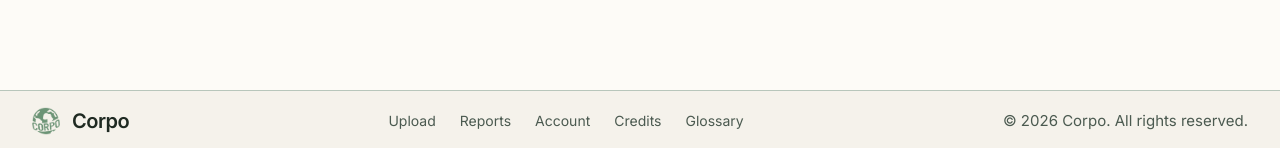
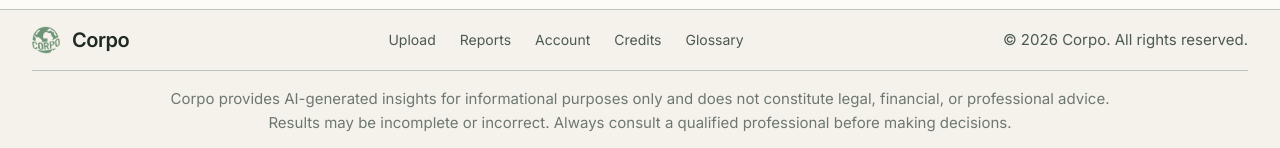
Before and after one commit to JderenthalCS/Corpo, a React (Vite) app: page /reports/1 in a window 1280 px wide. Shown: the part 649-797 px from the top of the page. Built offline with nearby package versions, Linux system fonts and the light colour scheme; no server answers; the database is empty.

Commit message:
Disclaimer

```diff
--- a/src/components/Footer.jsx
+++ b/src/components/Footer.jsx
@@ -5,13 +5,19 @@ export default function Footer() {
   return (
     <footer className="mt-0 border-t border-[var(--border)] bg-[var(--surface)]">
   <div className="mx-auto max-w-7xl px-5 py-4 md:px-8">
+
+    {/* Top Row */}
     <div className="flex flex-col gap-6 sm:flex-row sm:items-center sm:justify-between">
+
+      {/* Logo */}
       <div className="flex items-center gap-3">
         <Link to="/" className="flex items-center gap-3 text-2xl font-black tracking-tight">
           <img src={logoAccent} alt="Corpo" className="h-7 w-auto opacity-80" />
           <span className="text-xl font-black tracking-tight">Corpo</span>
         </Link>
       </div>
+
+      {/* Links */}
       <div className="flex flex-wrap gap-6 text-sm text-[var(--text-muted)]">
         <Link to="/upload" className="hover:text-[var(--text)]">Upload</Link>
         <Link to="/reports" className="hover:text-[var(--text)]">Reports</Link>
@@ -19,8 +25,23 @@ export default function Footer() {
         <Link to="/credits" className="hover:text-[var(--text)]">Credits</Link>
         <Link to="/glossary" className="hover:text-[var(--text)]">Glossary</Link>
       </div>
-          <p className="text-sm text-[var(--text-muted)]">© 2026 Corpo. All rights reserved.</p>
+
+      {/* Copyright */}
+      <p className="text-sm text-[var(--text-muted)]">
+        © 2026 Corpo. All rights reserved.
+      </p>
     </div>
+
+    {/* Divider */}
+    <div className="mt-4 border-t border-[var(--border)]"></div>
+
+    {/* Disclaimer */}
+    <p className="mt-4 w-full text-center text-xs text-[var(--text-muted)] opacity-80 leading-relaxed">
+  Corpo provides AI-generated insights for informational purposes only and does not constitute legal, financial, or professional advice.
+  <br />
+  Results may be incomplete or incorrect. Always consult a qualified professional before making decisions.
+</p>
+
   </div>
 </footer>
   );
```
Lines whose indentation alone changed are shown as unchanged.
